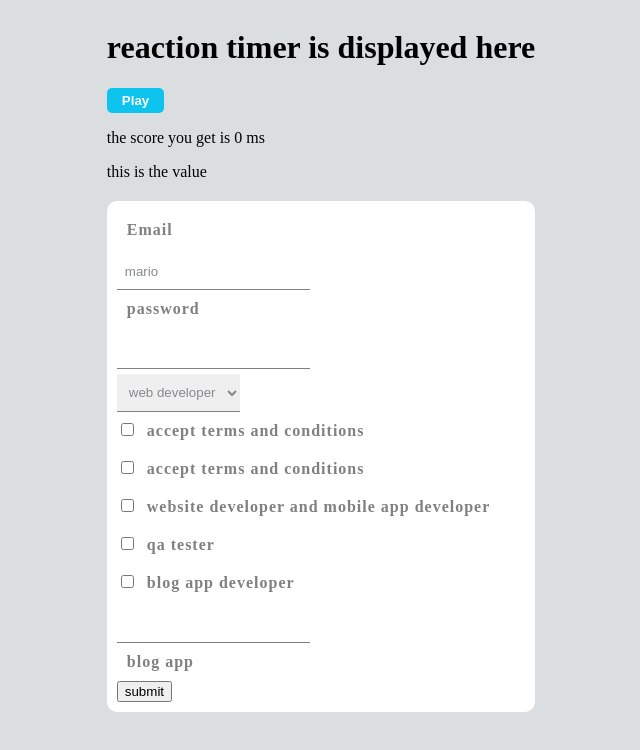
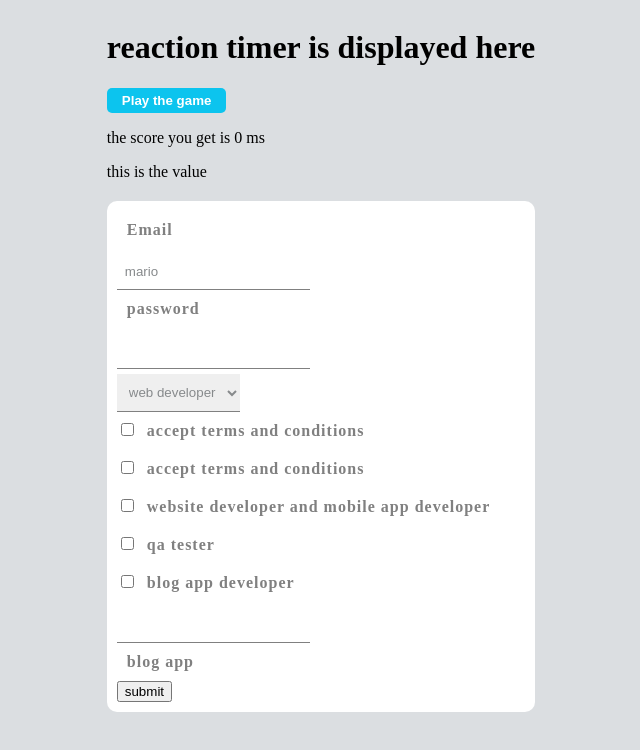
Before and after one commit to yihenewaddis/view_project, a Vue app in the folder first_project/: page / in a window 1280 px wide. Shown: the top 750 px of the page, without its empty margins (319-959 px from the left). Built offline with nearby package versions, Linux system fonts and the light colour scheme.

Commit message:
new text

```diff
--- a/first_project/src/App.vue
+++ b/first_project/src/App.vue
@@ -2,7 +2,7 @@
   <div class="first">
     <div>
       <h1>reaction timer is displayed here</h1>
-      <button @click="play" :disabled="isPlay" class="button">Play</button>
+      <button @click="play" :disabled="isPlay" class="button">Play the game </button>
       <p>the score you get is {{score}} ms</p>
       <p>this is the value</p>
       <Block v-if="isPlay" :delay="delay" @end="endGame"/>
```
